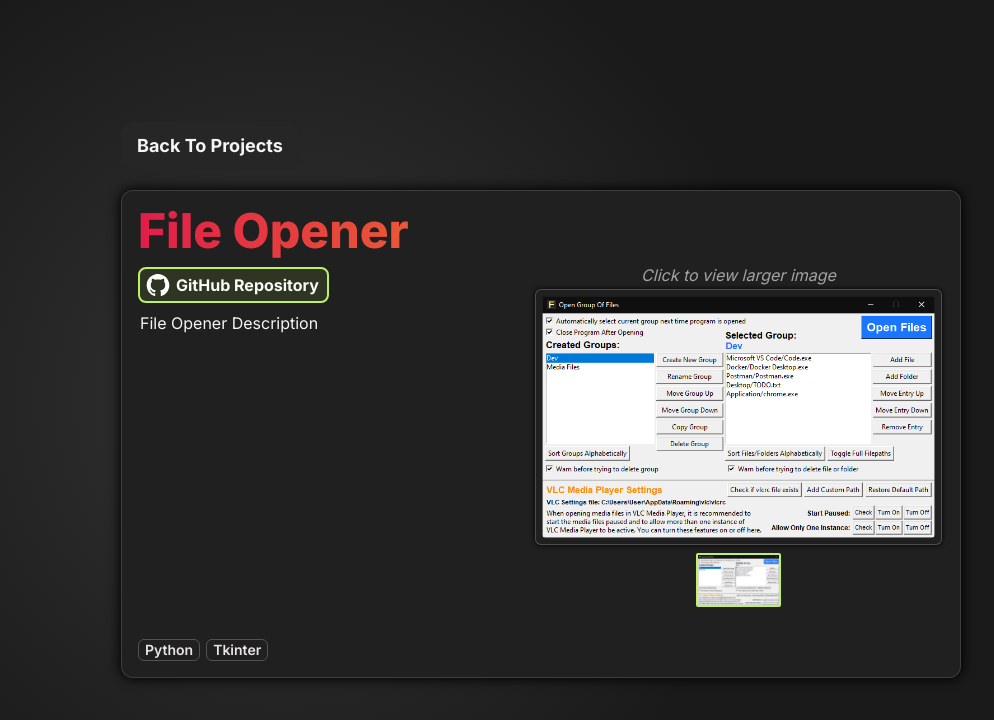
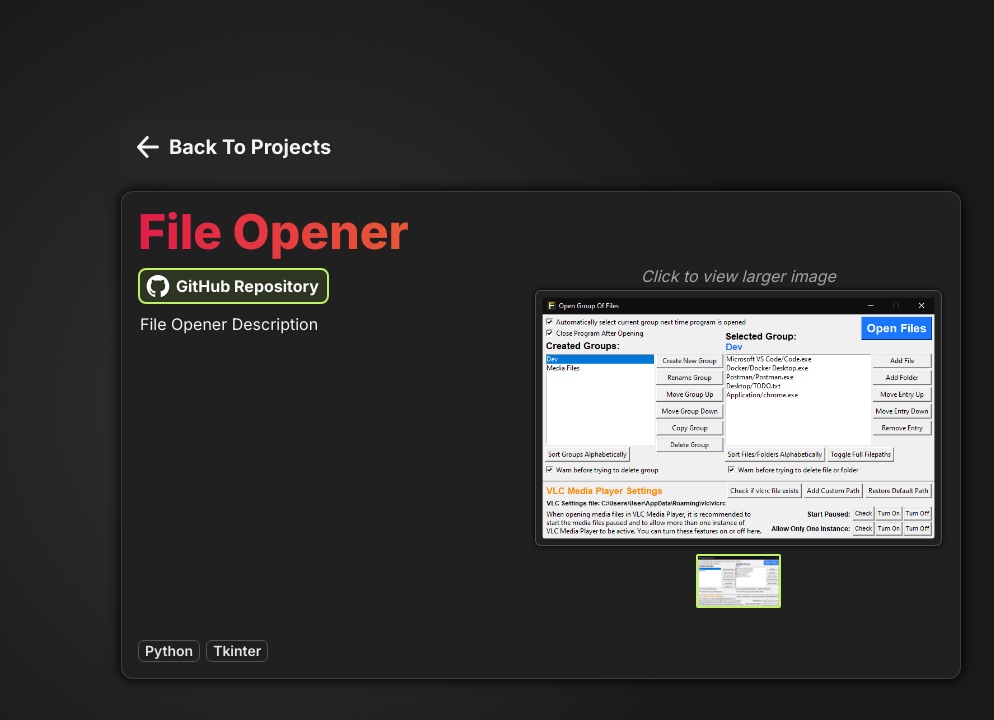
Before and after one commit to vik-ma/portfolio, a Next.js app: page /projects/file-opener in a window 1280 px wide. Shown: the top 720 px of the page, without its empty margins (99-1093 px from the left). Built offline with nearby package versions, Linux system fonts and the light colour scheme.

Commit message:
Added BackArrow icon to Back button in projects page

```diff
--- a/app/icons/BackArrow.tsx
+++ b/app/icons/BackArrow.tsx
@@ -2,8 +2,8 @@ export default function BackArrow() {
   return (
     <svg
       fill="#f4f4f5"
-      width="24px"
-      height="24px"
+      width="22px"
+      height="22px"
       viewBox="0 0 1024.00 1024.00"
       xmlns="http://www.w3.org/2000/svg"
     >
--- a/app/projects/[id]/page.tsx
+++ b/app/projects/[id]/page.tsx
@@ -3,6 +3,7 @@ import { ProjectsInfoProps } from "@/typings";
 import ProjectPage from "@/app/components/ProjectPage";
 import Link from "next/link";
 import { notFound } from "next/navigation";
+import BackArrow from "@/app/icons/BackArrow";
 
 type PageProps = {
   params: {
@@ -20,8 +21,11 @@ export default function Project({ params: { id } }: PageProps) {
     <div className="flex h-screen justify-center items-center">
       <div>
         <Link href="/#projects">
-          <button className="mb-5 py-2.5 px-4 rounded-xl font-bold text-lg text-zinc-100 bg-neutral-800 hover:bg-neutral-700">
-            Back To Projects
+          <button className="mb-5 py-2.5 px-4 rounded-xl font-bold text-xl text-zinc-100 bg-neutral-800 hover:bg-neutral-700">
+            <span className="inline-block align-middle">
+              <BackArrow />
+            </span>
+            <span className="inline-block align-middle ml-2.5">Back To Projects</span>
           </button>
         </Link>
         <div className="px-4 py-3 md:py-4 rounded-xl max-md:text-center project-page-container">
```
